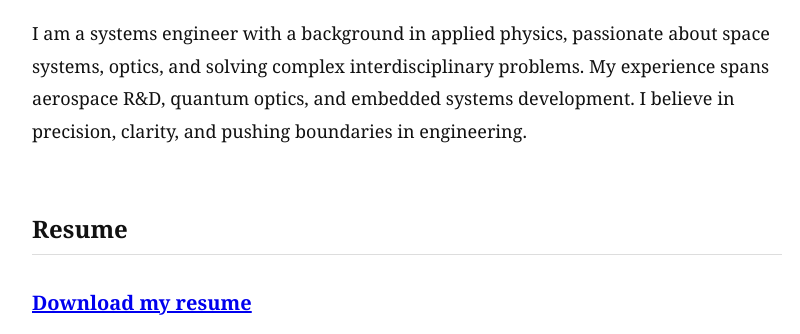
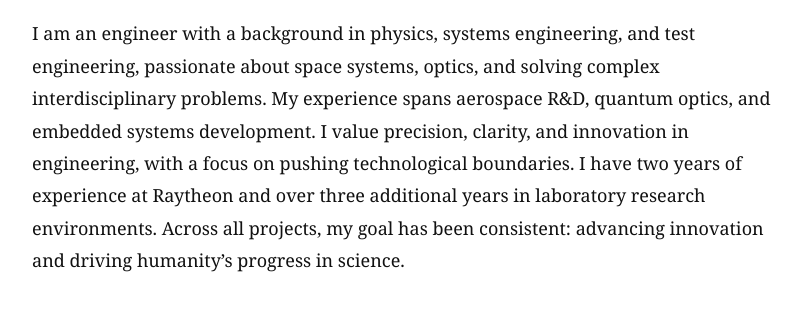
Before and after one commit to Masrur-Chowdhury/masrur-chowdhury.github.io, a plain HTML site: page index.html in a window 1280 px wide. Shown: the part 465-799 px from the top of the page, without its empty margins (233-1033 px from the left). Drawn offline with Linux system fonts and the light colour scheme.

Commit message:
Update index.html
updated the bio

```diff
--- a/index.html
+++ b/index.html
@@ -24,7 +24,7 @@
     <section id="bio">
       <img src="images/me.jpeg" alt="Masrur" class="profile-pic" />
       <p>
-        I am a systems engineer with a background in applied physics, passionate about space systems, optics, and solving complex interdisciplinary problems. My experience spans aerospace R&D, quantum optics, and embedded systems development. I believe in precision, clarity, and pushing boundaries in engineering.
+            I am an engineer with a background in physics, systems engineering, and test engineering, passionate about space systems, optics, and solving complex interdisciplinary problems. My experience spans aerospace R&D, quantum optics, and embedded systems development. I value precision, clarity, and innovation in engineering, with a focus on pushing technological boundaries. I have two years of experience at Raytheon and over three additional years in laboratory research environments. Across all projects, my goal has been consistent: advancing innovation and driving humanity’s progress in science.
       </p>
     </section>
 
```
